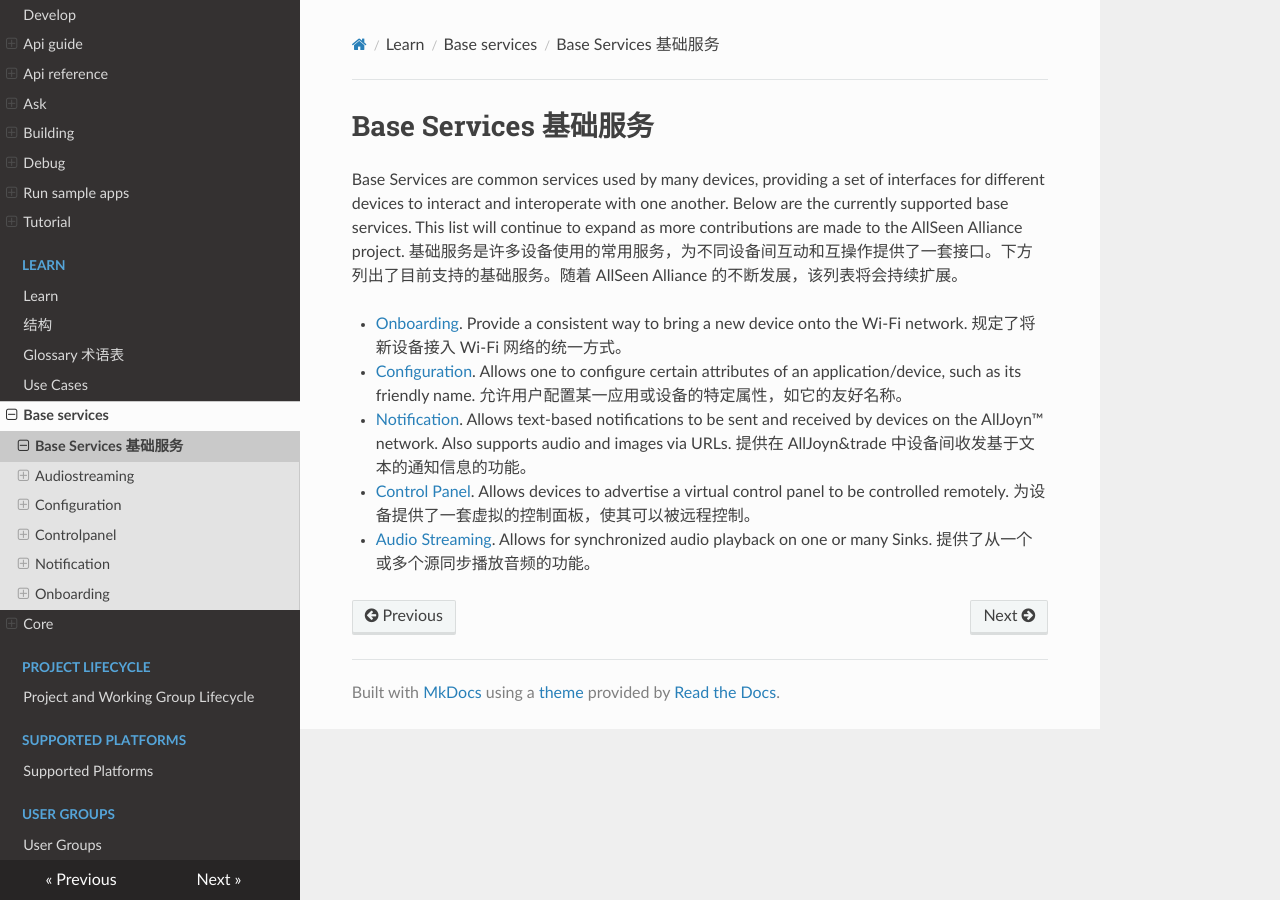
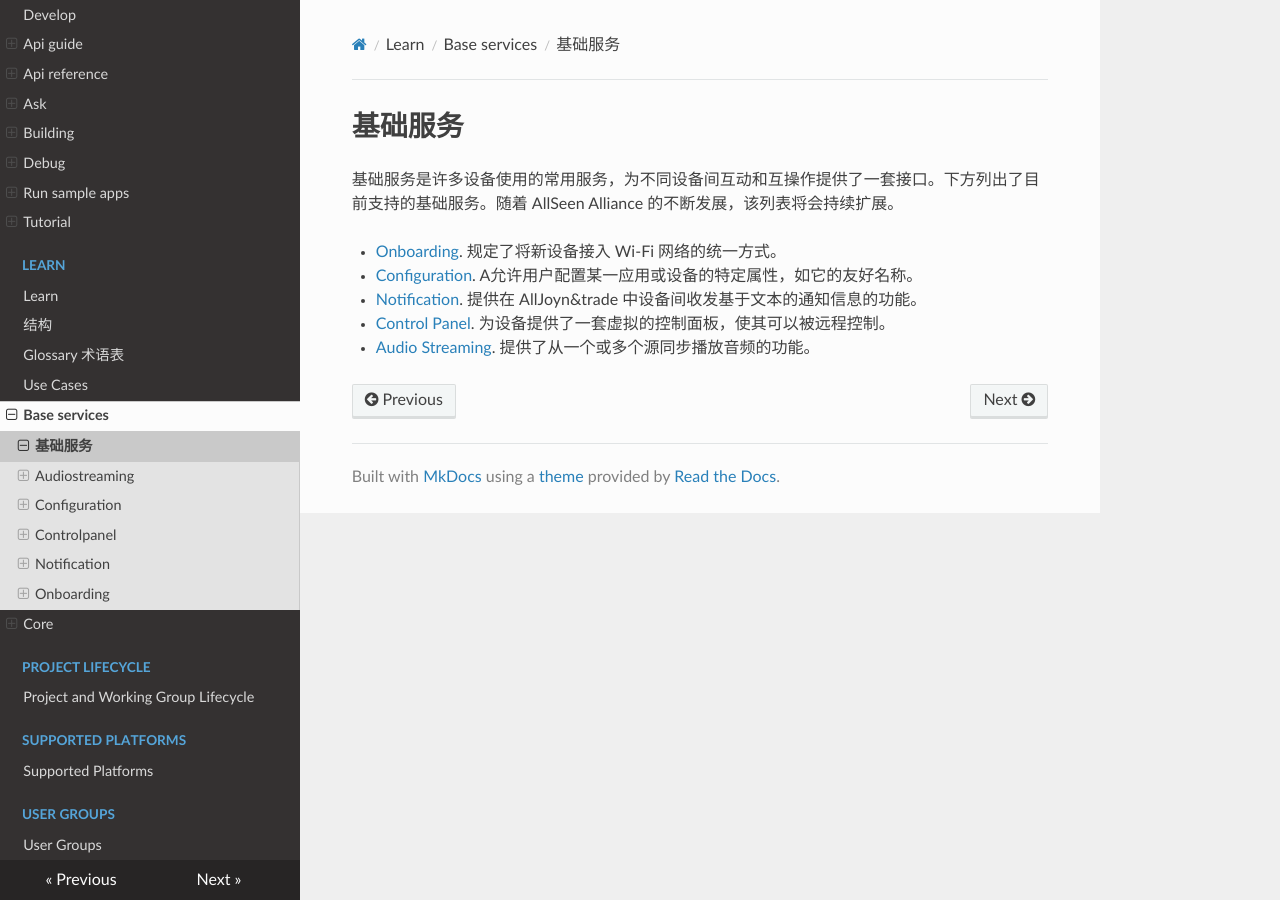
Before and after one commit to smart-conn/alljoyn-zh, an MkDocs documentation site: the page built from docs/learn/base-services/index.md, in a window 1280 px wide. Built offline with MkDocs 1.6.1, drawn with Linux system fonts in a browser that asks for light colours; nearby versions of some CDN libraries.

Commit message:
Update index.md

```diff
--- a/docs/learn/base-services/index.md
+++ b/docs/learn/base-services/index.md
@@ -1,26 +1,16 @@
-# Base Services 基础服务
+# 基础服务
 
-Base Services are common services used by many devices, providing a
-set of interfaces for different devices to interact and interoperate
-with one another. Below are the currently supported base services.
-This list will continue to expand as more contributions are made to
-the AllSeen Alliance project.
 基础服务是许多设备使用的常用服务，为不同设备间互动和互操作提供了一套接口。下方列出了目前支持的基础服务。随着 AllSeen Alliance 的不断发展，该列表将会持续扩展。
 
-* [Onboarding][onboarding]. Provide a consistent way to bring a new device onto
-  the Wi-Fi network. 规定了将新设备接入 Wi-Fi 网络的统一方式。
+* [Onboarding][onboarding]. 规定了将新设备接入 Wi-Fi 网络的统一方式。
 
-* [Configuration][configuration]. Allows one to configure certain attributes of
-  an application/device, such as its friendly name. 允许用户配置某一应用或设备的特定属性，如它的友好名称。
+* [Configuration][configuration]. A允许用户配置某一应用或设备的特定属性，如它的友好名称。
 
-* [Notification][notification]. Allows text-based notifications to be sent and
-  received by devices on the AllJoyn&trade; network. Also supports audio and images
-  via URLs. 提供在 AllJoyn&trade 中设备间收发基于文本的通知信息的功能。
+* [Notification][notification]. 提供在 AllJoyn&trade 中设备间收发基于文本的通知信息的功能。
 
-* [Control Panel][controlpanel]. Allows devices to advertise a virtual control
-  panel to be controlled remotely. 为设备提供了一套虚拟的控制面板，使其可以被远程控制。
+* [Control Panel][controlpanel]. 为设备提供了一套虚拟的控制面板，使其可以被远程控制。
 
-* [Audio Streaming][audiostreaming]. Allows for synchronized audio playback on one or many Sinks. 提供了从一个或多个源同步播放音频的功能。
+* [Audio Streaming][audiostreaming]. 提供了从一个或多个源同步播放音频的功能。
 
 [onboarding]: /learn/base-services/onboarding
 [configuration]: /learn/base-services/configuration
```
